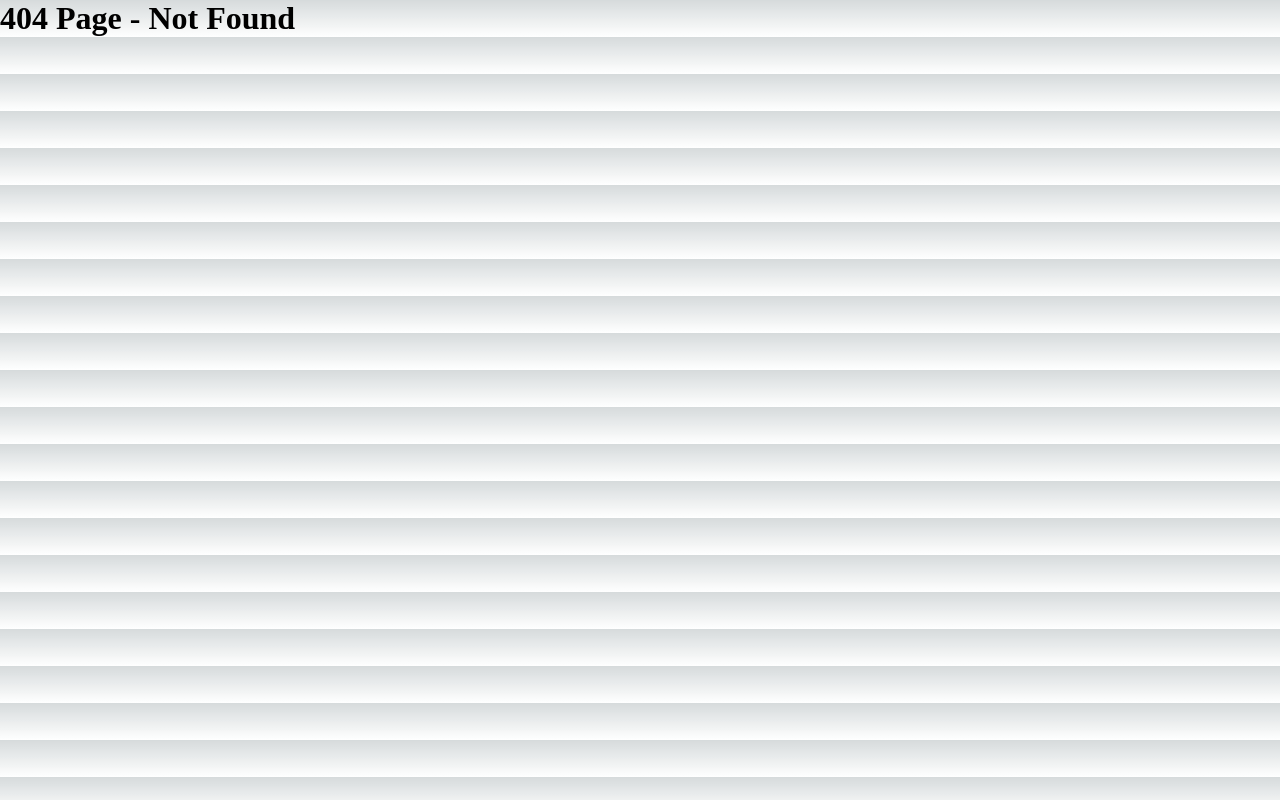
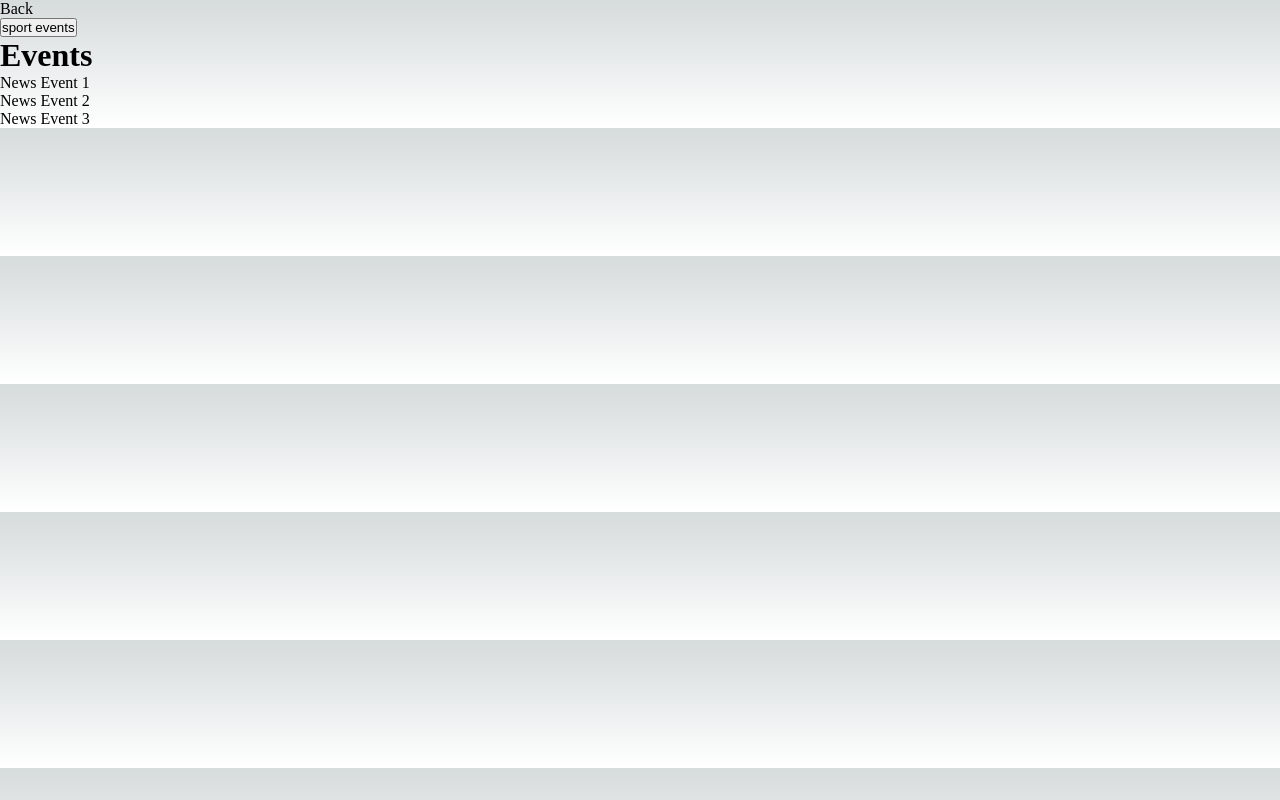
Before and after one commit to Quite-Right/NextJS, a Next.js app: page /events in a window 1280 px wide. Before the commit this address had no page. Built offline with nearby package versions, Linux system fonts and the light colour scheme; data requests are answered from the project's data file.

Commit message:
combined prerendering & client side datefetching

```diff
--- a/db.json
+++ b/db.json
@@ -24,5 +24,28 @@
         "likes": 10,
         "followers": 20,
         "following": 30
-    }
+    },
+    "events": [
+        {
+            "id": 1,
+            "title": "News Event 1",
+            "description": "Description 1",
+            "category": "sports",
+            "date": "April 25"
+        },
+        {
+            "id": 2,
+            "title": "News Event 2",
+            "description": "Description 2",
+            "category": "sports",
+            "date": "May 25"
+        },
+        {
+            "id": 3,
+            "title": "News Event 3",
+            "description": "Description 3",
+            "category": "it",
+            "date": "October 25"
+        }
+    ]
 }
--- /dev/null
+++ b/src/pages/events.tsx
@@ -0,0 +1,57 @@
+import { GetServerSideProps } from "next";
+import Link from "next/link";
+import { useRouter } from "next/router";
+import { useState } from "react";
+
+interface IEventsProps {
+    eventsList: any[];
+}
+
+const fetchEvents = async (category?: string) => {
+   const res = await fetch(`http://localhost:4000/events${category ? `?category=${category}`: ''}`);
+   const data = await res.json();
+   return data;
+}
+
+const Events = ({eventsList}: IEventsProps) => {
+    const [events, setEvents] = useState(eventsList);
+    const router = useRouter();
+    const onChangeCategory = async (category?: string) => {
+        router.push(
+            `/events${category ? `?category=${category}` : ''}`,
+            undefined,
+            {shallow: true}
+        );
+        const events = await fetchEvents(category);
+        setEvents(events)
+    }
+    return <>
+        <Link href="/">
+            <div>
+                Back
+            </div>
+        </Link>
+        <button onClick={() => onChangeCategory('sports')}>
+            sport events
+        </button>
+        <h1>Events</h1>
+        {events.map(event => <Link href={`/events/${event.id}`} key={event.id}>
+            <div>
+                {event.title}
+            </div>
+        </Link>)}
+    </>
+}
+
+export const getServerSideProps: GetServerSideProps = async (context) => {
+    const {query} = context;
+    const {category} = query;
+    const eventsList = await fetchEvents(category ? 'sports' : undefined);
+    return {
+        props: {
+            eventsList
+        },
+    }
+};
+
+export default Events;
```
